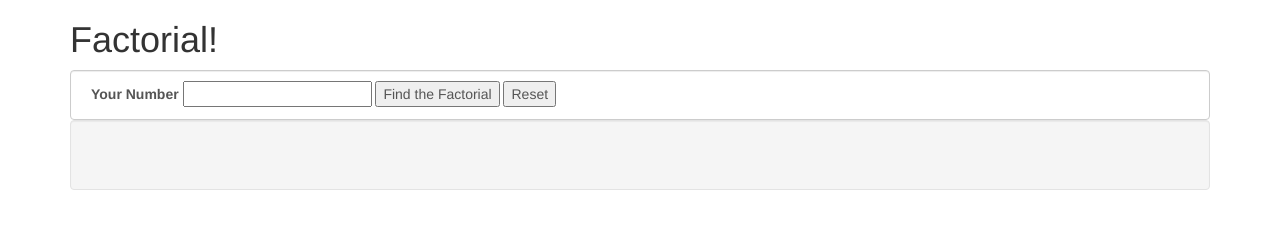
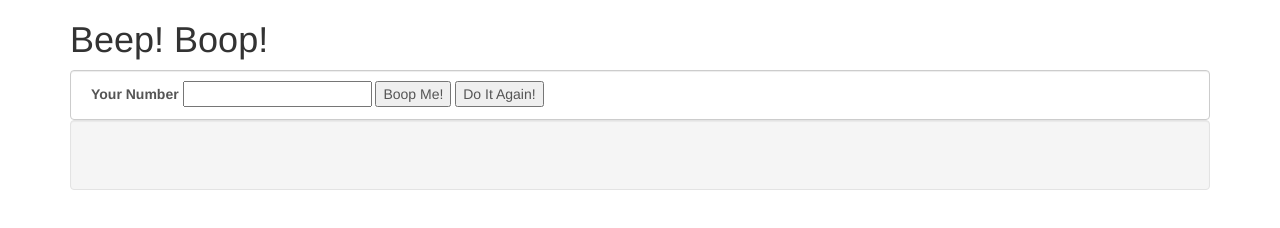
Before and after one commit to TracyRe/beepboop, a plain HTML site: page index.html in a window 1280 px wide. Drawn offline with Linux system fonts and the light colour scheme.

Commit message:
Add code to return single number from user input - separating user-inputted number into its component numbers not working yet but at least I get an output from an input

```diff
--- a/index.html
+++ b/index.html
@@ -6,17 +6,17 @@
     <script type="text/javascript" src="js/jquery-3.3.1.js"></script>
     <script type="text/javascript" src="js/scripts.js"></script>
     <meta charset="utf-8">
-    <title>Factorial!</title>
+    <title>Beep! Boop!</title>
   </head>
   <body>
     <div class="container">
-      <h1>Factorial!</h1>
+      <h1>Beep! Boop!</h1>
 
-      <form id="factorial" class="form-control" action="index.html" method="post">
-        <label for="factorial">Your Number</label>
-        <input id="userInput" type="number" name="factorial" value="" required>
-        <button type="submit" name="button">Find the Factorial</button>
-        <button id="redo" type="button" name="button">Reset</button>
+      <form id="beepboop" class="form-control" action="index.html" method="post">
+        <label for="beepboop">Your Number</label>
+        <input id="userInput" type="number" name="beepboop" value="" required>
+        <button type="submit" name="button">Boop Me!</button>
+        <button id="redo" type="button" name="button">Do It Again!</button>
       </form>
 
       <div class="output well">
--- a/js/scripts.js
+++ b/js/scripts.js
@@ -1,16 +1,34 @@
+// * BUSINESS LOGIC
+
+
+function getNumber(userInput) {
+  var output = [];
+  // debugger;
+  for (var i = userInput; i > 1 ; i = --userInput ) {
+    console.log(output);
+    output.push(i);
+    return output;
+  }
+};
+
+
+
+
+
+
+
+
+
+// * UI LOGIC
 $(document).ready(function(){
-  $("#factorial").submit(function(event){
+  $("form#beepboop").submit(function(event){
     event.preventDefault();
 
     var userInput = parseInt($("input#userInput").val());
-    var output = [];
-    for (var i = userInput; i > 1 ; i = --userInput ) {
-      output.push(i);
-    }
-    console.log(output);
+    var output = getNumber(userInput)
 
 
-    $(".result").text(result);
+    $(".result").text(output);
 
   });
 
```
Also changed, not shown: 1 other file.
